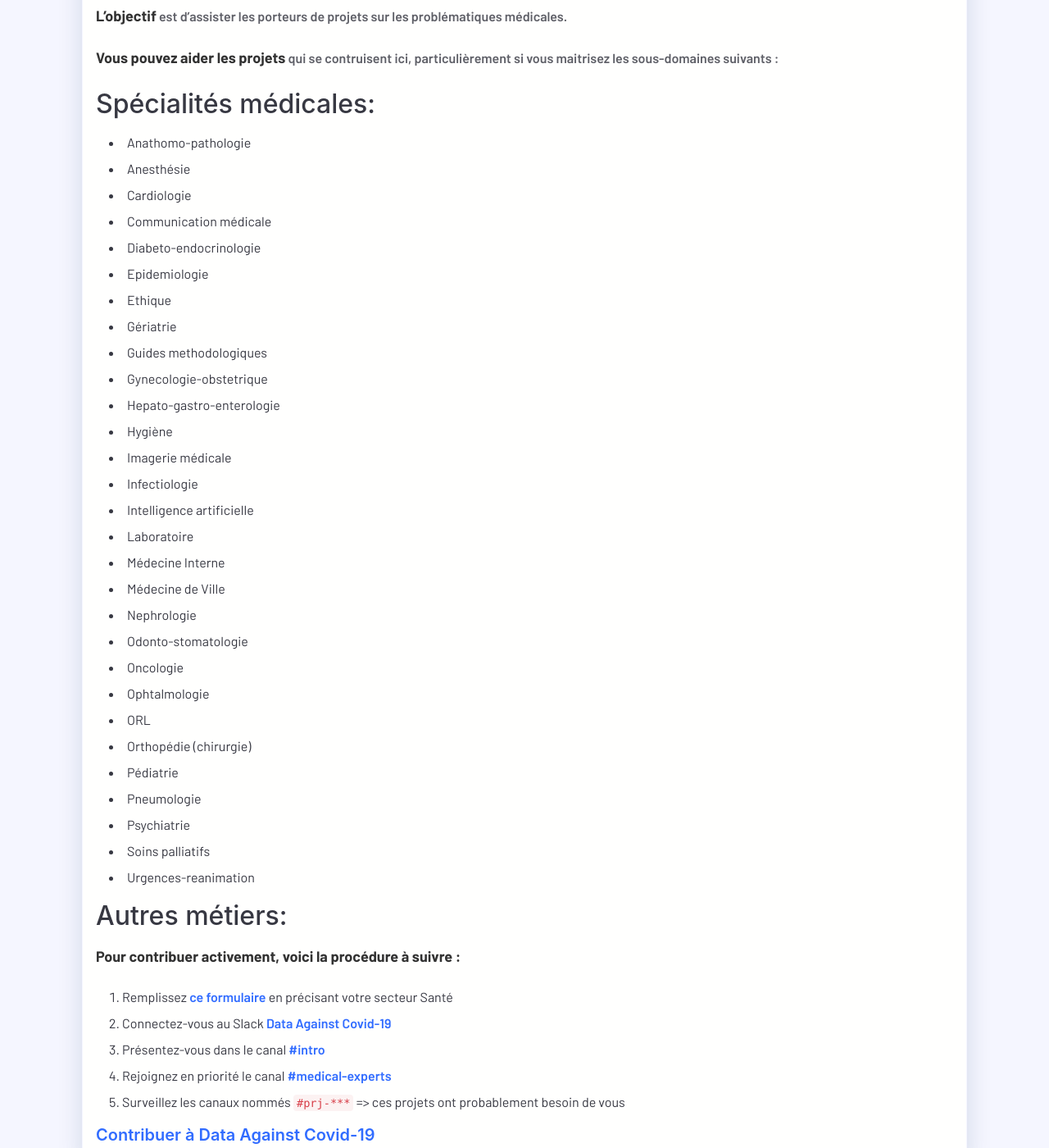
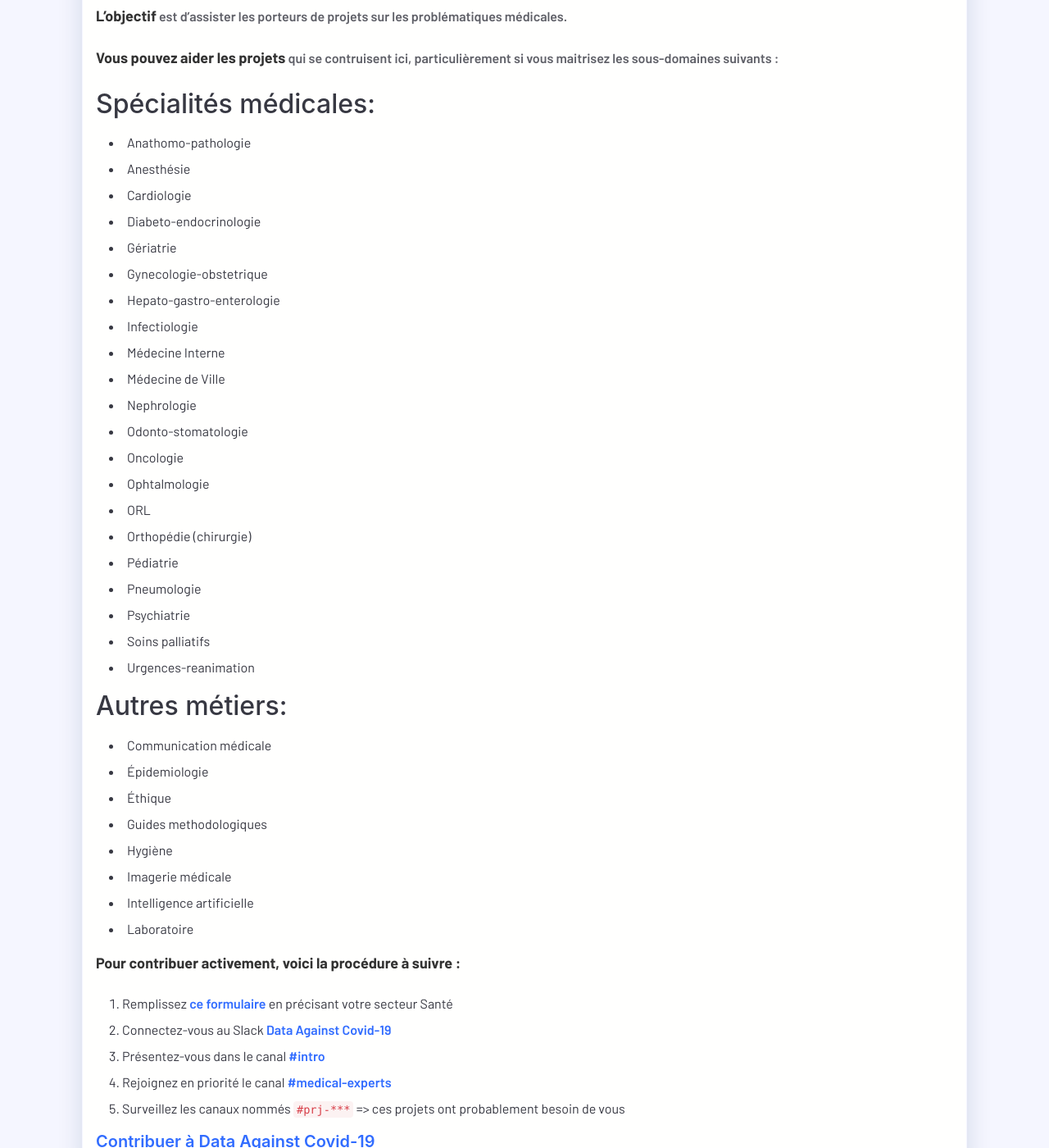
Before and after one commit to opencovid19-fr/opencovid19-fr.github.io, a Jekyll site: the page built from _posts/Comment contribuer/2020-04-02-je-suis-professionnel-sante.md, in a window 1280 px wide and 1400 px high, scrolled down 494 px. Shown: the whole window at 82% size. Built offline with Jekyll 4.4.1, drawn with Linux system fonts in a browser that asks for light colours; nearby versions of some CDN libraries; comment, search, counter and statistics services are not loaded; some of the changed lines change nothing that is shown.

Commit message:
move relevant items to 'other'

```diff
--- a/_posts/Comment contribuer/2020-04-02-je-suis-professionnel-sante.md
+++ b/_posts/Comment contribuer/2020-04-02-je-suis-professionnel-sante.md
@@ -24,19 +24,11 @@ Spécialités médicales:
 - Anathomo-pathologie
 - Anesthésie
 - Cardiologie
-- Communication médicale
 - Diabeto-endocrinologie
-- Epidemiologie
-- Ethique
 - Gériatrie
-- Guides methodologiques
 - Gynecologie-obstetrique
 - Hepato-gastro-enterologie
-- Hygiène
-- Imagerie médicale
 - Infectiologie
-- Intelligence artificielle
-- Laboratoire
 - Médecine Interne
 - Médecine de Ville
 - Nephrologie
@@ -54,6 +46,14 @@ Spécialités médicales:
 Autres métiers:
 ---------------
 
+- Communication médicale
+- Épidemiologie
+- Éthique
+- Guides methodologiques
+- Hygiène
+- Imagerie médicale
+- Intelligence artificielle
+- Laboratoire
 
 
 **Pour contribuer activement, voici la procédure à suivre :**
```
